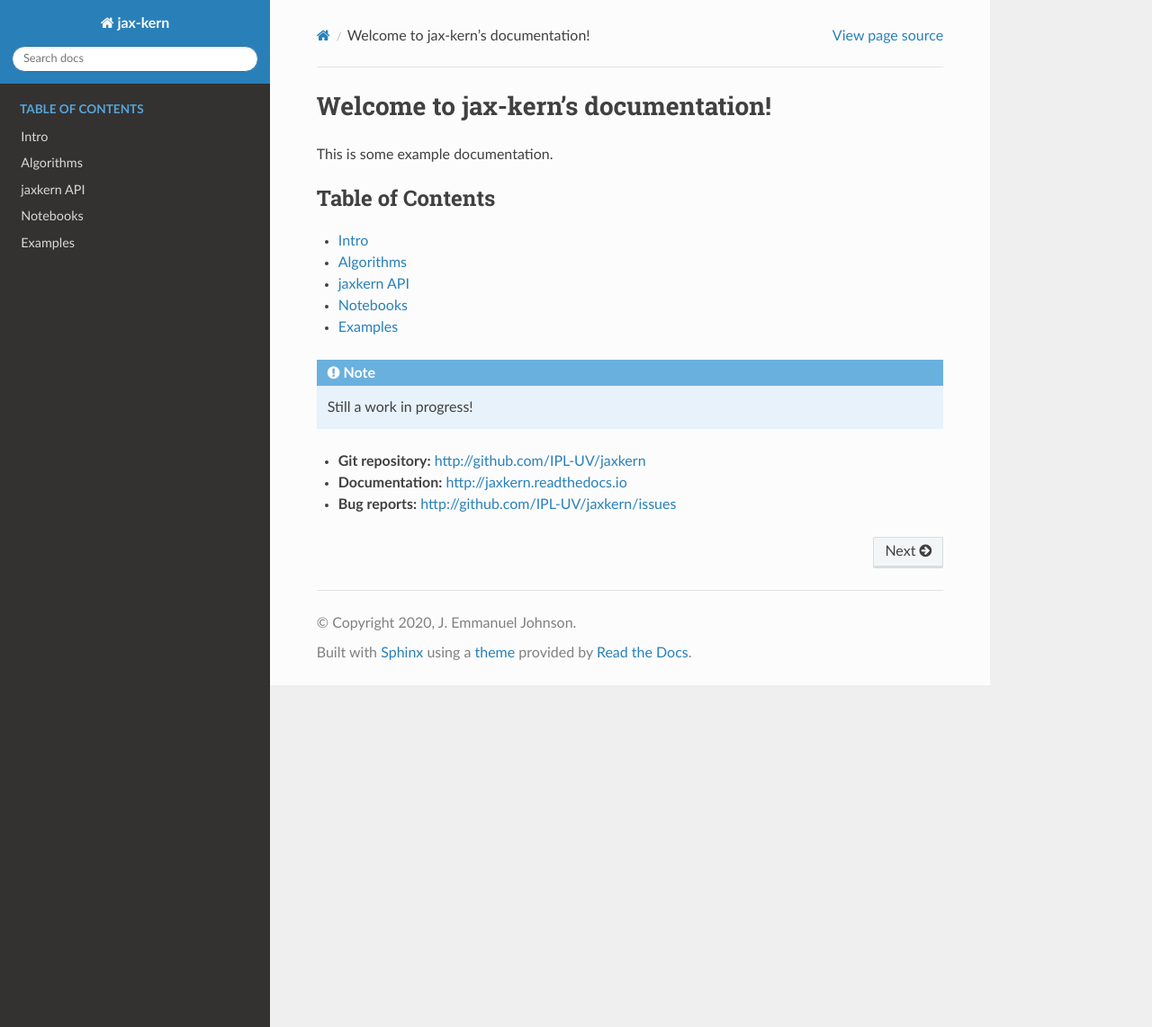
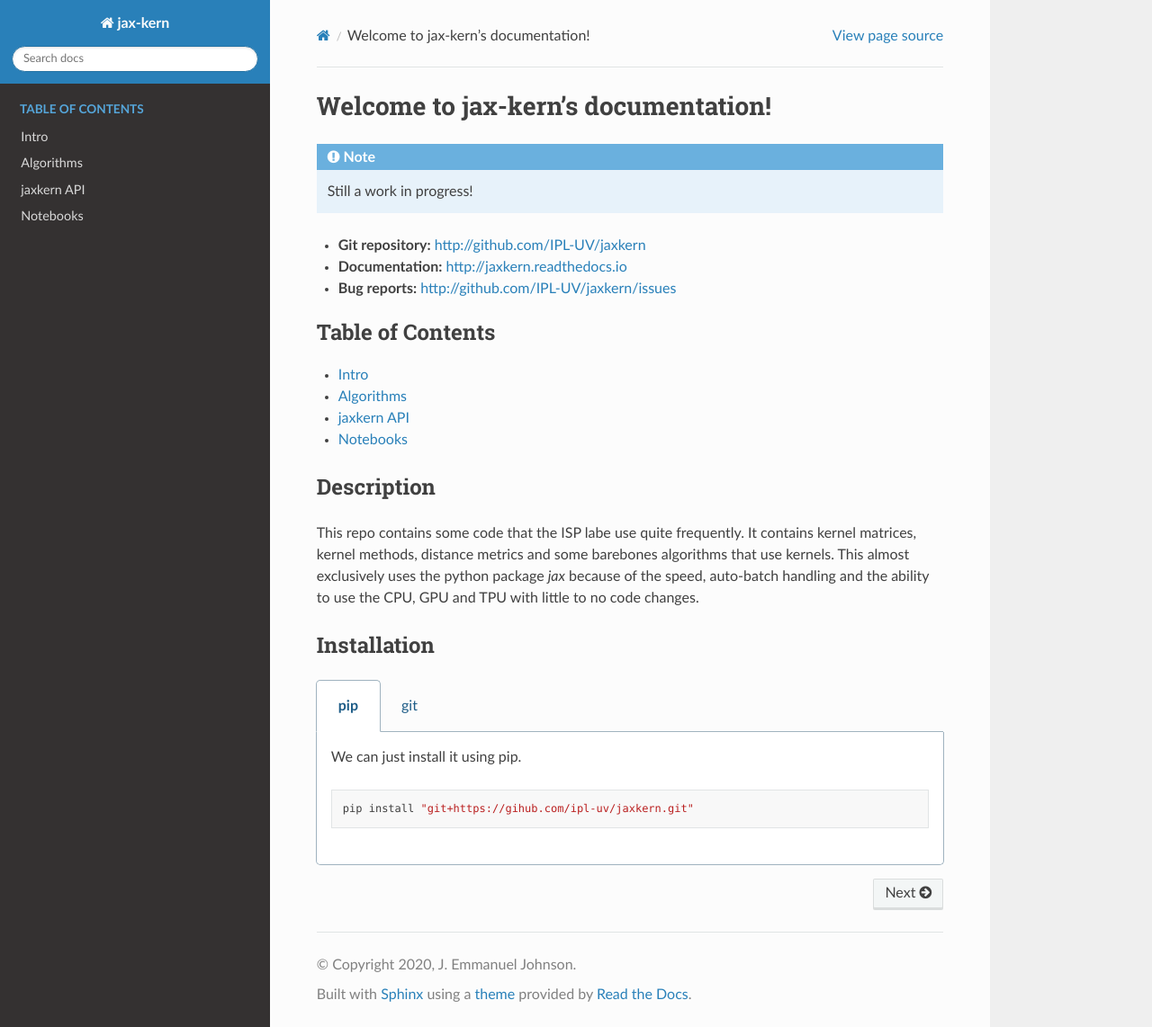
Before and after one commit to IPL-UV/jaxkern, a Sphinx documentation site: the page built from docs/index.rst, in a window 1280 px wide and 1142 px high. Shown: the whole window at 90% size. Built offline with Sphinx 7.4.7 and the Read the Docs theme 2.0.0, drawn with Linux system fonts in a browser that asks for light colours.

Commit message:
Updated the docs.

```diff
--- a/docs/index.rst
+++ b/docs/index.rst
@@ -1,7 +1,13 @@
 Welcome to jax-kern's documentation!
 ====================================
 
-This is some example documentation.
+.. note::
+   Still a work in progress!
+
+- **Git repository:** http://github.com/IPL-UV/jaxkern
+- **Documentation:** http://jaxkern.readthedocs.io
+- **Bug reports:** http://github.com/IPL-UV/jaxkern/issues
+
 
 .. toctree::
    :maxdepth: 1
@@ -11,12 +17,44 @@ This is some example documentation.
    algorithms.rst
    api/api.rst
    notebooks/notebooks.rst
-   examples/examples.rst
 
 
-.. note::
-   Still a work in progress!
 
-- **Git repository:** http://github.com/IPL-UV/jaxkern
-- **Documentation:** http://jaxkern.readthedocs.io
-- **Bug reports:** http://github.com/IPL-UV/jaxkern/issues
+
+
+Description
+-----------
+
+This repo contains some code that the ISP labe use quite frequently. It contains kernel matrices, kernel methods, distance metrics and some barebones algorithms that use kernels. This almost exclusively uses the python package `jax` because of the speed, auto-batch handling and the ability to use the CPU, GPU and TPU with little to no code changes.
+
+
+Installation
+-----------
+
+.. tabs::
+
+   .. group-tab:: pip
+
+      We can just install it using pip.
+
+      .. code-block:: bash
+
+         pip install "git+https://gihub.com/ipl-uv/jaxkern.git"
+
+   .. group-tab:: git
+
+      This is more if you want to contribute.
+
+      1. Make sure [miniconda] is installed.
+      2. Clone the git repository.
+
+         .. code-block:: bash
+
+            git clone https://gihub.com/ipl-uv/jaxkern.git
+
+      3. Create a new environment from the `.yml` file and activate.
+
+         .. code-block:: bash
+
+            conda env create -f environment.yml
+            conda activate [package]
```
